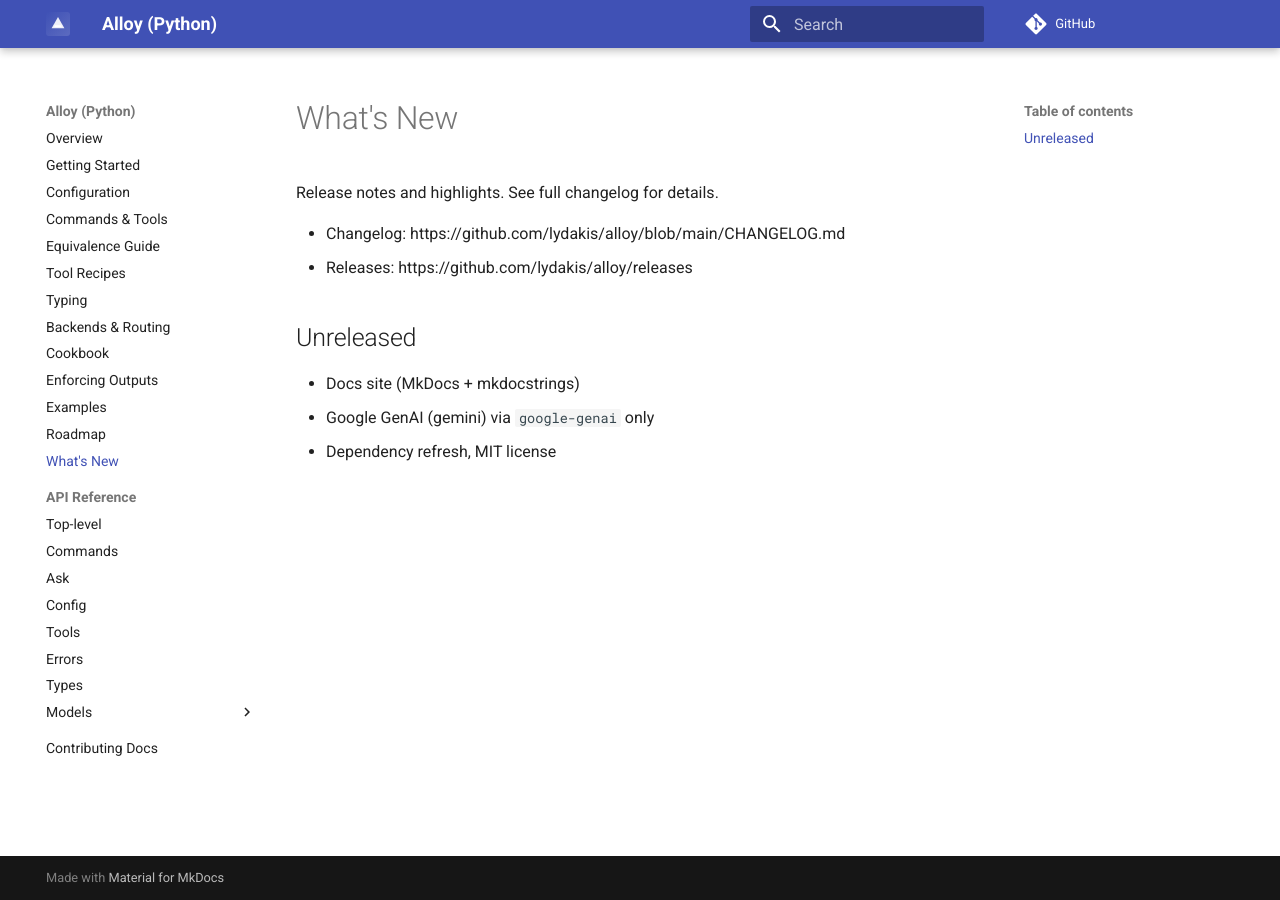
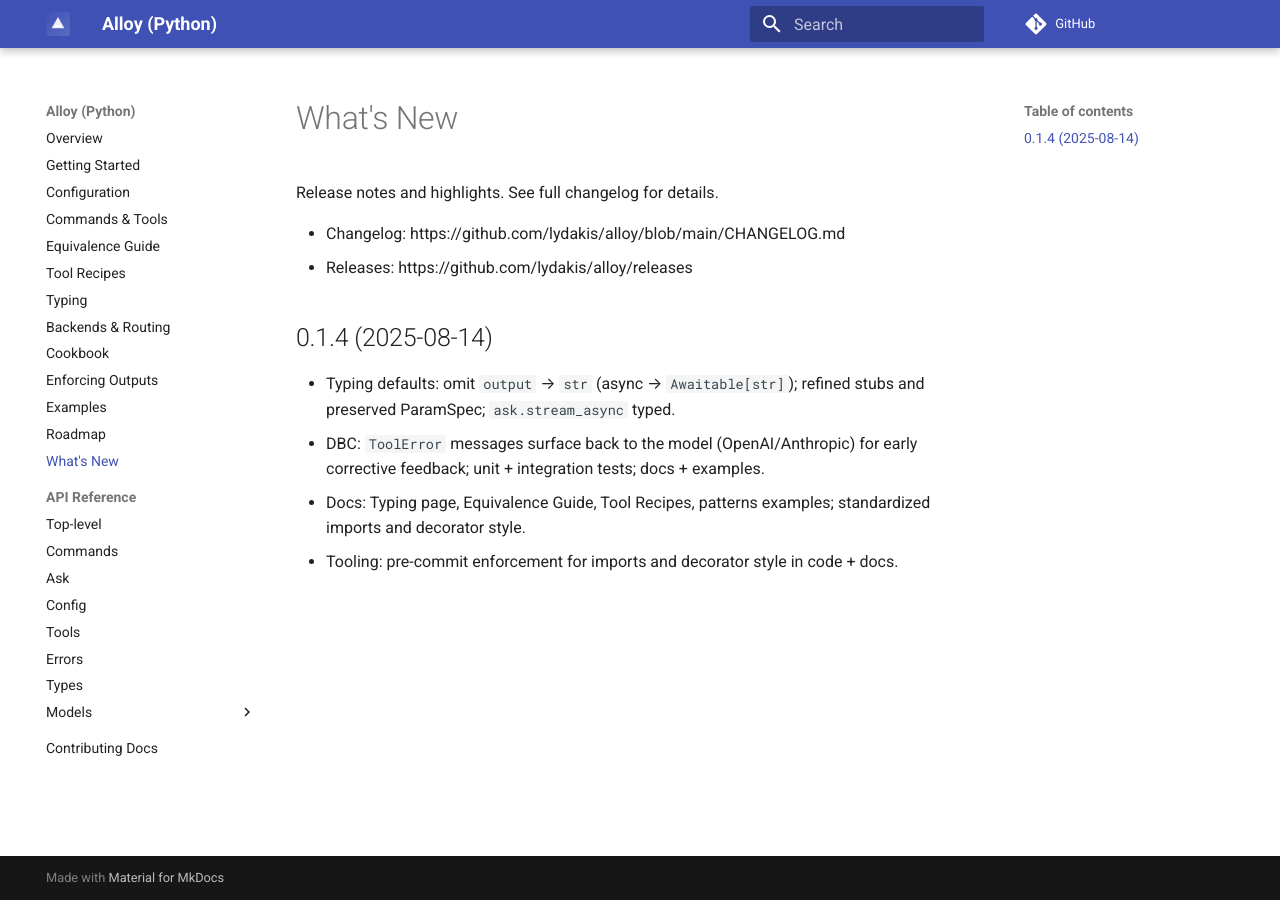
Before and after one commit to lydakis/alloy, an MkDocs documentation site: the page built from docs/whats-new.md, in a window 1280 px wide. Built offline with MkDocs 1.6.1 and Material for MkDocs 9.7.7, drawn with Linux system fonts in a browser that asks for light colours; comment, search, counter and statistics services are not loaded.

Commit message:
chore(release): bump to v0.1.4; update CHANGELOG and What's New

```diff
--- a/docs/whats-new.md
+++ b/docs/whats-new.md
@@ -5,7 +5,8 @@
 - Changelog: https://github.com/lydakis/alloy/blob/main/CHANGELOG.md
 - Releases: https://github.com/lydakis/alloy/releases
 
-## Unreleased
-- Docs site (MkDocs + mkdocstrings)
-- Google GenAI (gemini) via `google-genai` only
-- Dependency refresh, MIT license
+## 0.1.4 (2025-08-14)
+- Typing defaults: omit `output` → `str` (async → `Awaitable[str]`); refined stubs and preserved ParamSpec; `ask.stream_async` typed.
+- DBC: `ToolError` messages surface back to the model (OpenAI/Anthropic) for early corrective feedback; unit + integration tests; docs + examples.
+- Docs: Typing page, Equivalence Guide, Tool Recipes, patterns examples; standardized imports and decorator style.
+- Tooling: pre-commit enforcement for imports and decorator style in code + docs.
--- a/pyproject.toml
+++ b/pyproject.toml
@@ -4,7 +4,7 @@
 
 [project]
 name = "alloy-ai"
-version = "0.1.3"
+version = "0.1.4"
 description = "Alloy (Python): Python for logic. English for intelligence."
 readme = "README.md"
 requires-python = ">=3.10"
```
Also changed, not shown: CHANGELOG.md (+10 -1 lines).
